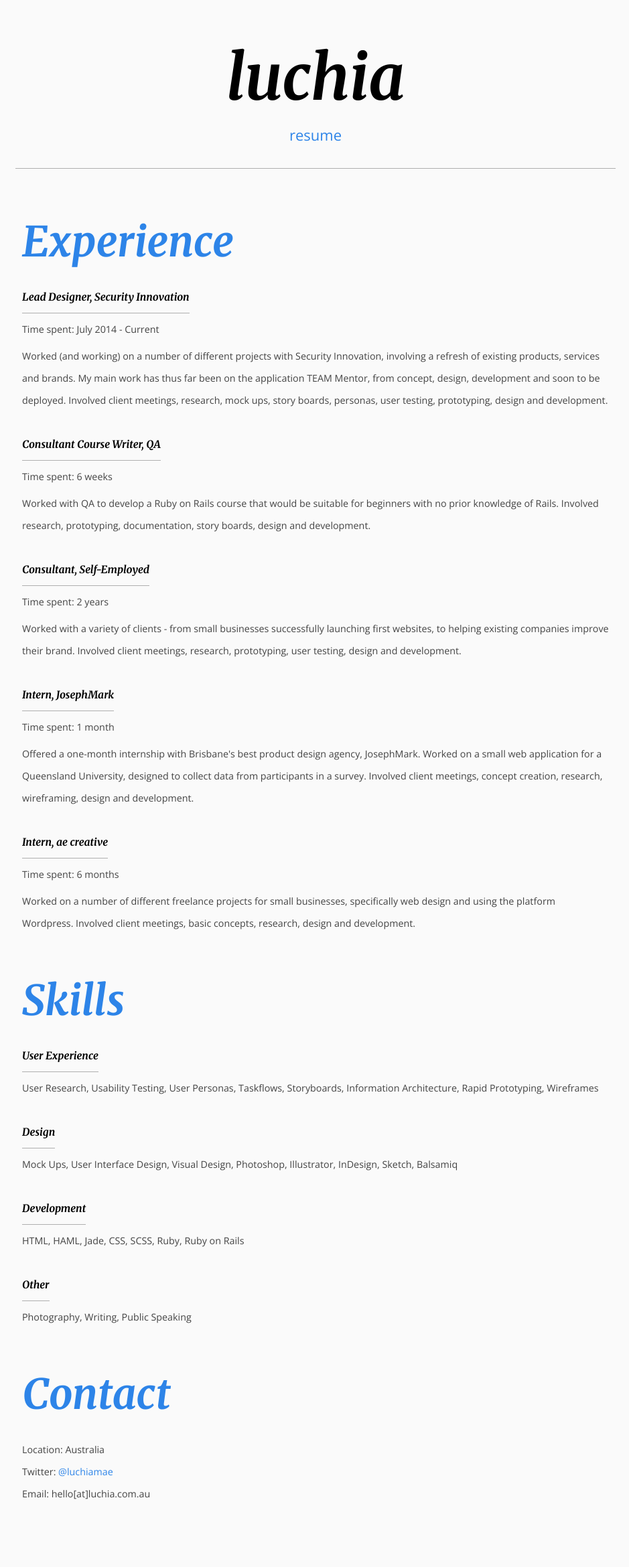
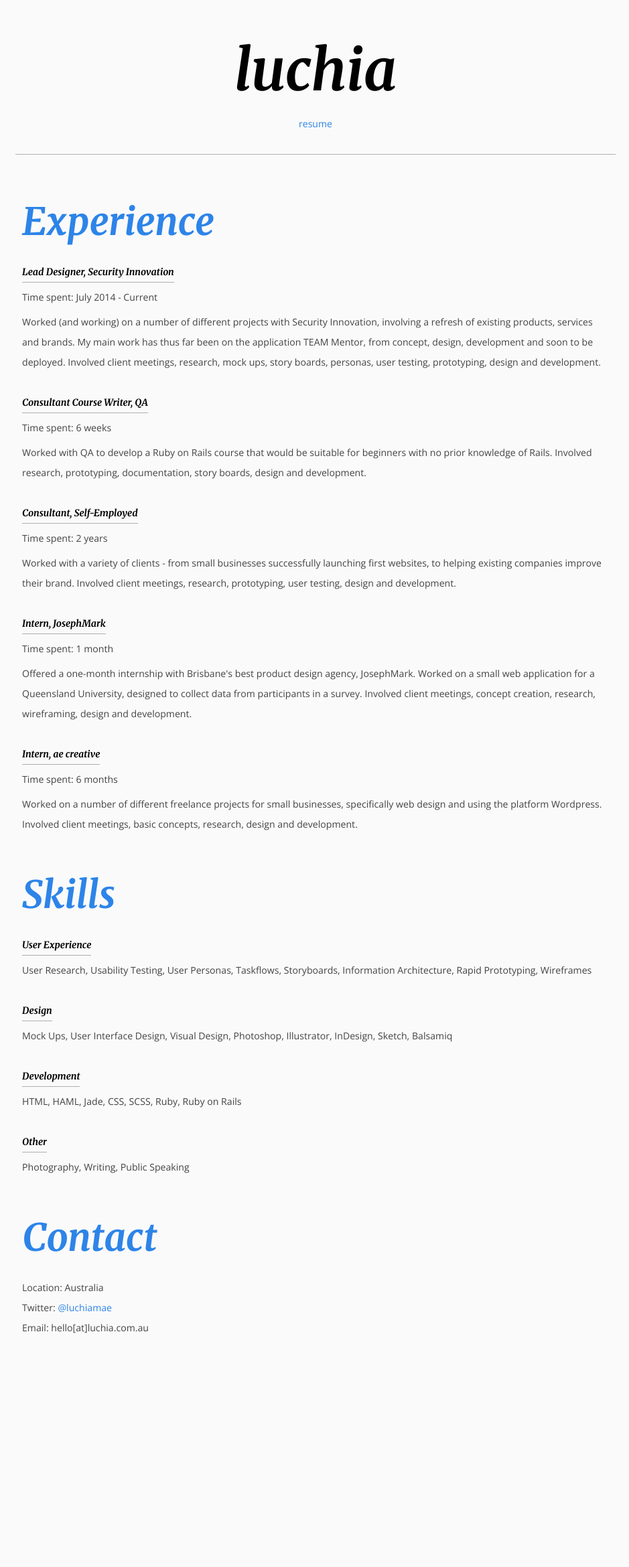
Before and after one commit to luchia/luchia.github.io, a Jekyll site: the page built from index.html, in a window 1280 px wide. Shown: the whole page at 67% size, without its empty margins (169-1108 px from the left). Built offline with Jekyll 4.4.1, drawn with Linux system fonts in a browser that asks for light colours; Markdown is read by kramdown in place of the engine named in the settings; the list of posts is cut into pages by our own code; after the commit the page ends 2088 px from its top, so only the background shows below that.

Commit message:
add typography style sheet

```diff
--- a/css/_typography.scss
+++ b/css/_typography.scss
@@ -1,7 +1,7 @@
 /*! Typebase.less v0.1.0 | MIT License */
 
 // Typesetting variables. Edit these!
-$baseFontSize: 22;
+$baseFontSize: 20;
 $baseLineHeight: 1.5;
 $leading: $baseLineHeight * 1rem;
 
@@ -84,6 +84,9 @@ h5 {
 h6 {
   font-size: $scale / 4 * 1rem;
 }
+p, li {
+  font-size: $scale / 2 * 1rem;
+}
 
 /* Tables */
 table {
--- a/css/style.scss
+++ b/css/style.scss
@@ -58,15 +58,10 @@ nav {
         color: #2D84E8;
     }
     h4 {
-        margin-bottom: 0;
-        padding-bottom: 7px;
         border-bottom: 1px solid #afafaf;
     }
     p {
         margin-top: 7px;
-    }
-    p, li {
-        font-size: 0.65em;
     }
 }
 #left-column {
@@ -80,11 +75,6 @@ nav {
     margin: 0 auto;
     img {
         width: 100%;
-    }
-    h2 {
-        padding-bottom: 20px;
-        border-bottom: 1px solid #afafaf;
-        margin-bottom: 30px;
     }
 }
 #gallery {
@@ -120,9 +110,6 @@ nav {
     }
     p, ul {
         margin-top: 7px;
-    }
-    a, p {
-        font-size: 0.65em;
     }
 }
 #meta-data {
```
Also changed, not shown: 1 other file.
